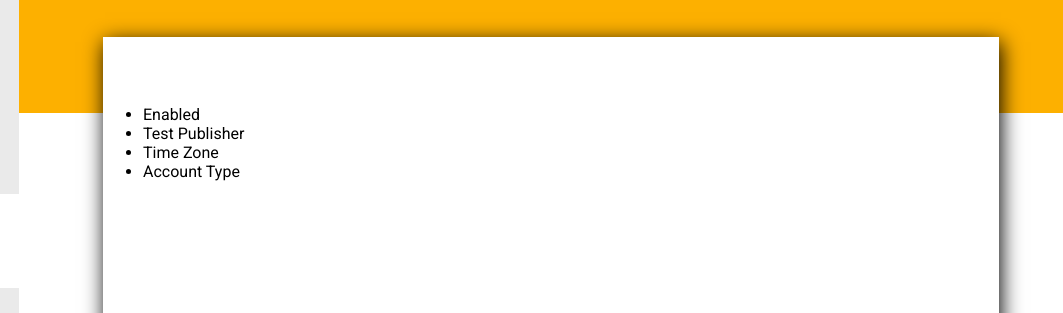
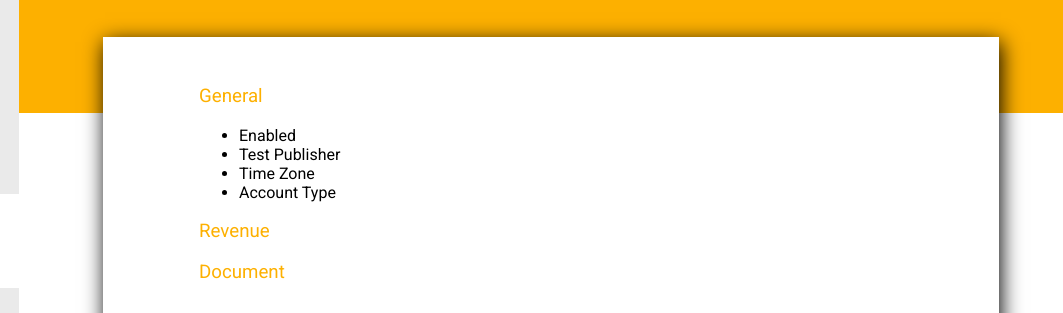
Before and after one commit to YizhuoZhang3/ClickTripz_FrontEnd, a React app: page / in a window 1280 px wide. Both pictures are taken after a click on the tab "SETTING". Shown: the part 123-436 px from the top of the page, 217-1280 px from the left. Built offline with nearby package versions, Linux system fonts and the light colour scheme.

Commit message:
setting page added

```diff
--- a/public/style.css
+++ b/public/style.css
@@ -149,3 +149,12 @@ h3{
   background-color: #FDB000;
   position: relative;
 }
+
+.setting{
+  margin: 3em 6em;
+}
+
+.setting h3{
+  color: #FDB000;
+  font-weight: lighter;
+}
--- a/src/components/Setting.js
+++ b/src/components/Setting.js
@@ -7,8 +7,9 @@ export default function Setting({data}){
         <h2>Setting</h2>
       </div>
       <div className="content">
+        <div className="setting">
           <div>
-          <h2>General</h2>
+            <h3>General</h3>
             <ul>
               <li>Enabled</li>
               <li>Test Publisher</li>
@@ -18,15 +19,13 @@ export default function Setting({data}){
           </div>
 
           <div>
-          <h2>Revenue</h2>
+            <h3>Revenue</h3>
           </div>
 
           <div>
-          <h2>Document</h2>
+            <h3>Document</h3>
           </div>
-
-
-
+        </div>
       </div>
     </div>
   )
```
Lines whose indentation alone changed are shown as unchanged.
